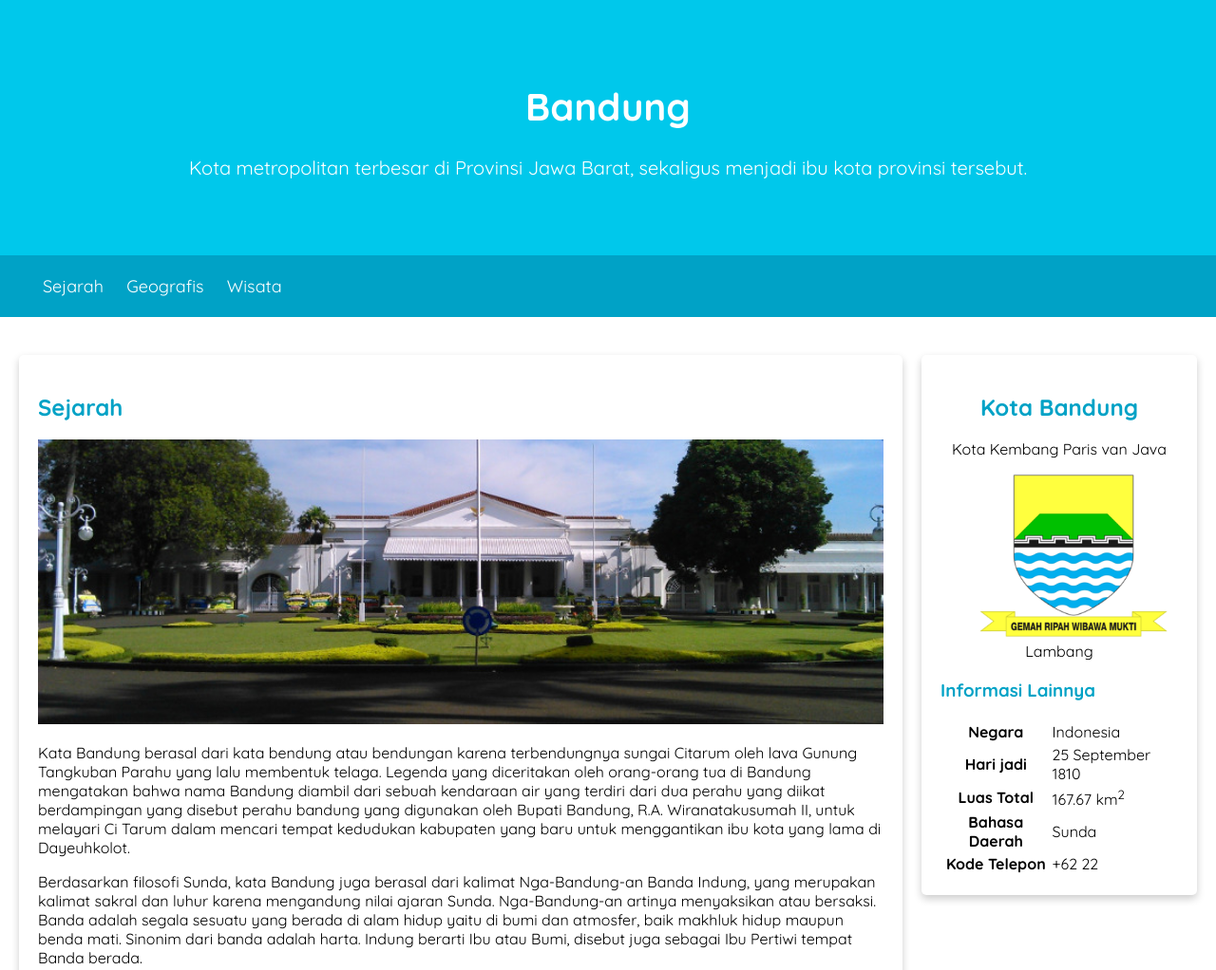
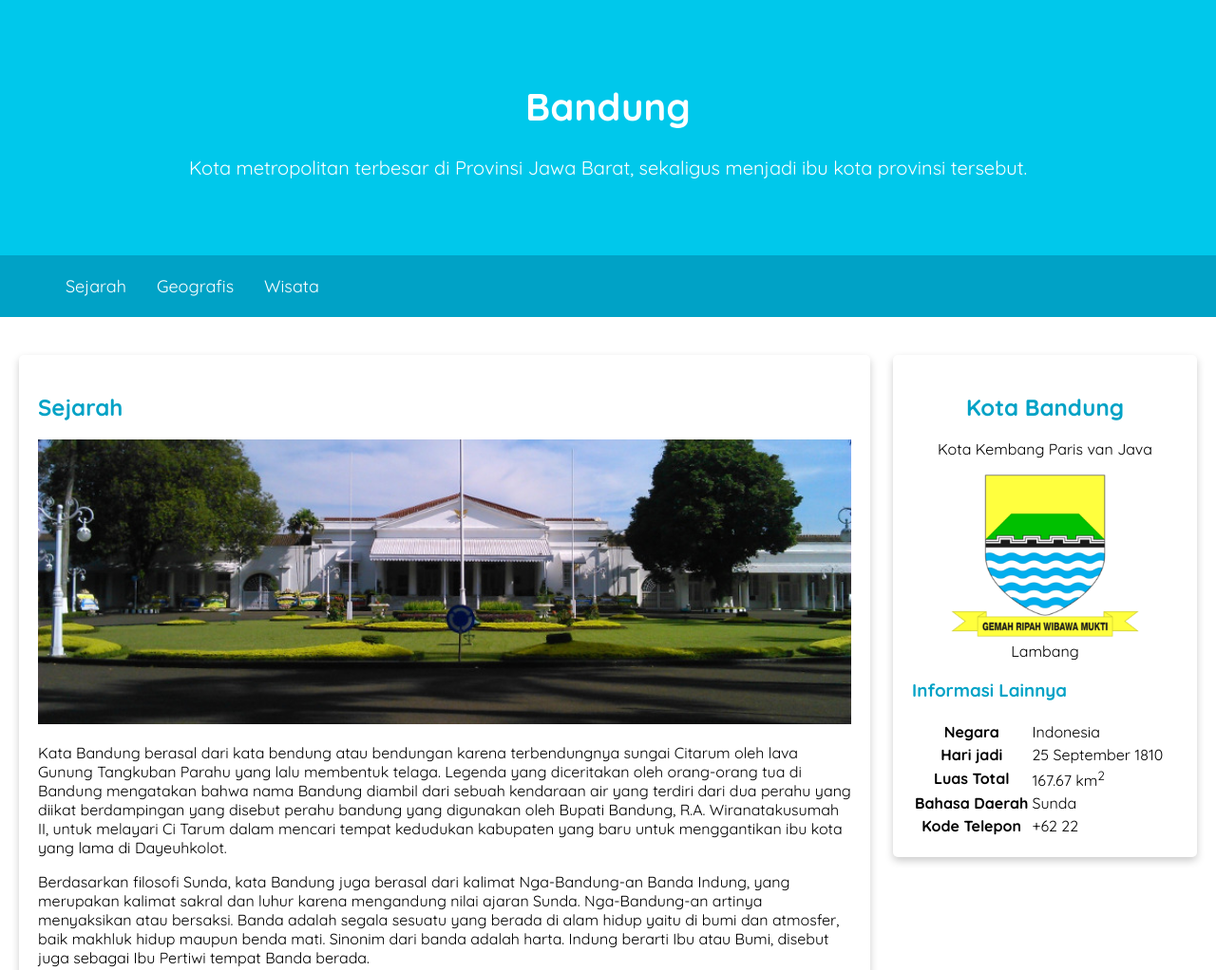
Before and after one commit to Nbzilusion/Dicoding-Web-Dasar, a plain HTML site: page Latihan/index.html in a window 1280 px wide. Shown: the top 1022 px of the page at 95% size. Drawn offline with Linux system fonts and the light colour scheme.

Commit message:
Add files via upload
penambahan flexbox

```diff
--- a/Latihan/assets/styles/style.css
+++ b/Latihan/assets/styles/style.css
@@ -63,10 +63,14 @@ nav a:hover {
     color: white;
 }
 
+nav ul {
+    padding-inline: 4rem;
+    display: flex;
+    gap: 2rem;
+}
+
 nav li {
-    display: inline;
     list-style-type: none;
-    margin-right: 20px;
 }
 
 nav {
@@ -78,18 +82,16 @@ nav {
 
  main {
     padding: 20px;
-    overflow: auto;
+    display: flex;
+    gap: 1.5rem;
  }
 
  #content {
-    float: left;
-    width: 75%;
+   flex: 5;
  }
 
  aside {
-    float: right;
-    width: 25%;
-    padding-left: 20px;
+    flex: 1;
  }
 
  header {
@@ -97,6 +99,10 @@ nav {
  }
 
  @media  screen and (max-width: 1000px) {
+    main {
+        display: block;
+    }
+
     #content, aside {
         width: 100%;
         padding: 0;
```
